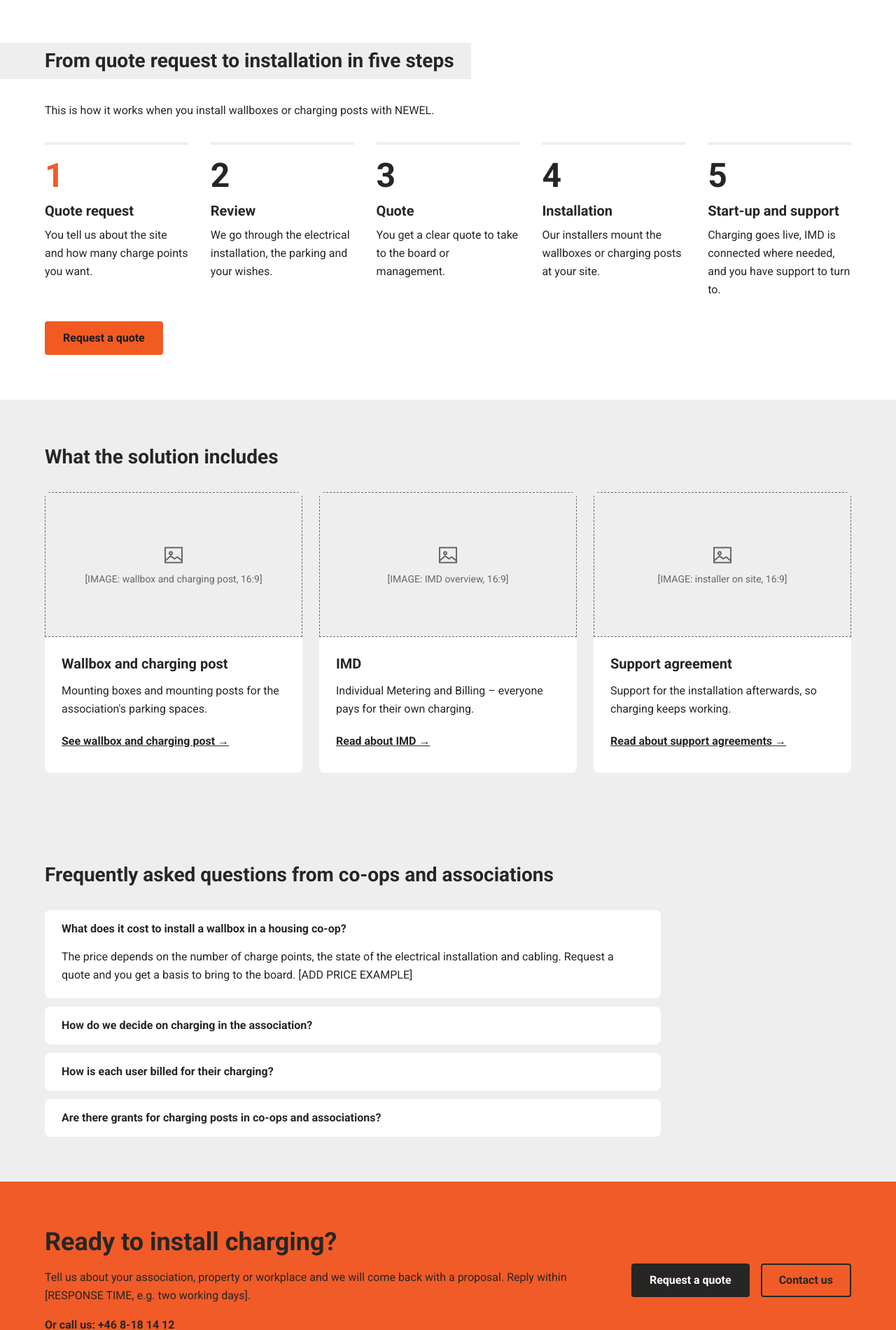
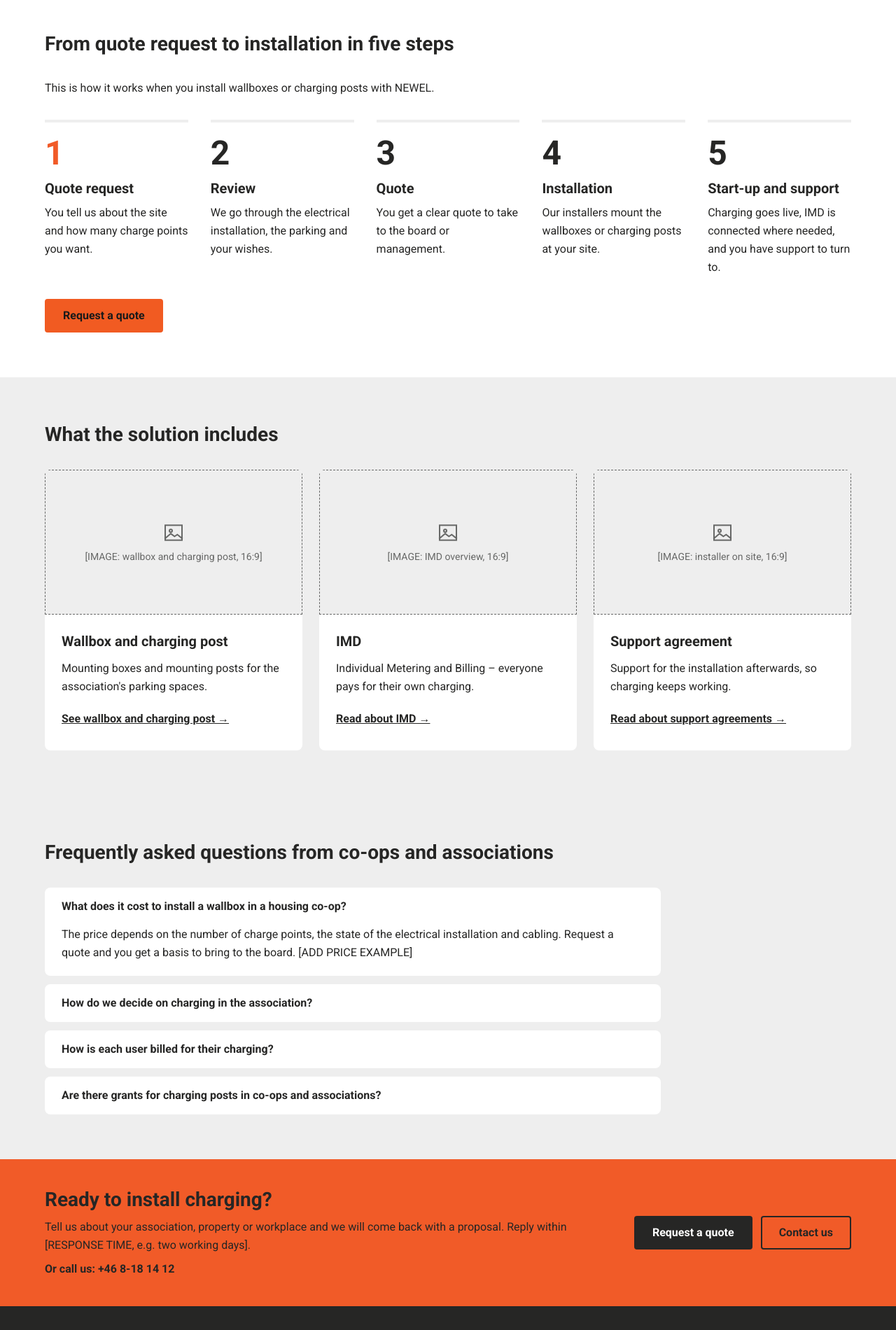
Before and after one commit to VadimD-sketch/newel-demo, a plain HTML site: page v2/en/brf.html in a window 1280 px wide. Shown: the part 1818-3718 px from the top of the page at 70% size. Drawn offline with Linux system fonts and the light colour scheme.

Commit message:
Variant B English: plain headings and slimmer call to action

```diff
--- a/v2/en/brf.html
+++ b/v2/en/brf.html
@@ -18,7 +18,7 @@ a:hover{text-decoration:underline !important}
 .sec{padding:64px 0;overflow:hidden}
 .h1{font-size:48px;line-height:56px;font-weight:700;color:var(--newel-black)}
 .sub{font-size:28px;line-height:36px;font-weight:700;color:var(--newel-grey)}
-.h2{align-self:flex-start;display:inline-block;margin-left:calc(50% - 50vw);padding:8px 24px 8px calc(50vw - 50%);background:var(--light-grey);font-size:28px;line-height:36px;font-weight:700;color:var(--newel-black)}
+.h2{font-size:28px;line-height:36px;font-weight:700;color:var(--newel-black)}
 .h2p{font-size:28px;line-height:36px;font-weight:700;color:var(--newel-black)}
 .h3{font-size:20px;line-height:28px;font-weight:700;color:var(--newel-black)}
 .cap{font-size:14px;line-height:20px;color:var(--newel-grey)}
@@ -163,7 +163,7 @@ header nav .dd-panel a[aria-current="page"]{font-weight:700;background:var(--lig
 
 <section style="background:var(--white);color:var(--newel-black);font-family:Roboto,system-ui,'Segoe UI',Arial,sans-serif;font-size:16px;line-height:26px;padding:64px 0;overflow:hidden">
 <div style="max-width:1200px;margin:0 auto;padding:0 24px;display:flex;flex-direction:column;gap:32px">
-<h2 style="margin:0 0 0 calc(50% - 50vw);align-self:flex-start;display:inline-block;padding:8px 24px 8px calc(50vw - 50%);background:var(--light-grey);font-size:28px;line-height:36px;font-weight:700;color:var(--newel-black)">Associations and companies that charge with NEWEL</h2>
+<h2 style="margin:0;font-size:28px;line-height:36px;font-weight:700;color:var(--newel-black)">Associations and companies that charge with NEWEL</h2>
 <div style="display:flex;flex-wrap:wrap;gap:24px">
 <figure style="margin:0;flex:1 1 320px;background:var(--light-grey);border-radius:8px;overflow:hidden;display:flex;flex-direction:column">
 <div role="img" aria-label="Image placeholder: charging installation at a reference customer" style="aspect-ratio:16/9;display:flex;flex-direction:column;align-items:center;justify-content:center;gap:8px;background:var(--white);border:1px dashed var(--newel-grey);color:var(--newel-grey);font-size:14px;line-height:20px;text-align:center;padding:16px">
@@ -208,7 +208,7 @@ header nav .dd-panel a[aria-current="page"]{font-weight:700;background:var(--lig
 
 <section id="steg" style="background:var(--white);color:var(--newel-black);font-family:Roboto,system-ui,'Segoe UI',Arial,sans-serif;font-size:16px;line-height:26px;padding:64px 0;overflow:hidden">
 <div style="max-width:1200px;margin:0 auto;padding:0 24px;display:flex;flex-direction:column;gap:32px">
-<h2 style="margin:0 0 0 calc(50% - 50vw);align-self:flex-start;display:inline-block;padding:8px 24px 8px calc(50vw - 50%);background:var(--light-grey);font-size:28px;line-height:36px;font-weight:700;color:var(--newel-black)">From quote request to installation in five steps</h2>
+<h2 style="margin:0;font-size:28px;line-height:36px;font-weight:700;color:var(--newel-black)">From quote request to installation in five steps</h2>
 <p style="margin:0;max-width:720px">This is how it works when you install wallboxes or charging posts with NEWEL.</p>
 <ol style="list-style:none;margin:0;padding:0;display:flex;flex-wrap:wrap;gap:32px">
 <li style="flex:1 1 200px;border-top:4px solid var(--light-grey);padding-top:16px;display:flex;flex-direction:column;gap:8px">
@@ -311,13 +311,13 @@ header nav .dd-panel a[aria-current="page"]{font-weight:700;background:var(--lig
 </main>
 
 <section style="background:var(--newel-orange);color:var(--ink-strong);font-family:Roboto,system-ui,'Segoe UI',Arial,sans-serif;font-size:16px;line-height:26px">
-<div style="max-width:1200px;margin:0 auto;padding:64px 24px;display:flex;flex-wrap:wrap;gap:32px;align-items:center;justify-content:space-between">
-<div style="flex:1 1 520px;display:flex;flex-direction:column;gap:16px">
-<h2 style="margin:0;font-size:36px;line-height:44px;font-weight:700;color:var(--newel-black)">Ready to install charging?</h2>
+<div style="max-width:1200px;margin:0 auto;padding:40px 24px;display:flex;flex-wrap:wrap;gap:16px 32px;align-items:center;justify-content:space-between">
+<div style="flex:1 1 420px;display:flex;flex-direction:column;gap:8px">
+<h2 style="margin:0;font-size:28px;line-height:36px;font-weight:700;color:var(--newel-black)">Ready to install charging?</h2>
 <p style="margin:0;color:var(--newel-black)">Tell us about your association, property or workplace and we will come back with a proposal. Reply within [RESPONSE TIME, e.g. two working days].</p>
 <p style="margin:0;font-weight:700;color:var(--newel-black)">Or call us: +46 8-18 14 12</p>
 </div>
-<div style="display:flex;flex-wrap:wrap;gap:16px">
+<div style="display:flex;flex-wrap:wrap;gap:12px">
 <a class="btn btn-dark" href="offert.html?typ=brf" style="display:inline-flex;align-items:center;justify-content:center;min-height:48px;padding:0 24px;background:var(--newel-black);color:var(--white);border:2px solid var(--newel-black);font-size:16px;line-height:24px;font-weight:700;border-radius:4px;text-decoration:none">Request a quote</a>
 <a class="btn btn-outline-dark" href="kontakt.html" style="display:inline-flex;align-items:center;justify-content:center;min-height:48px;padding:0 24px;background:transparent;color:var(--newel-black);border:2px solid var(--newel-black);font-size:16px;line-height:24px;font-weight:700;border-radius:4px;text-decoration:none">Contact us</a>
 </div>
```
Also changed, not shown: v2/en/fastighetsagare.html (+5 -5 lines), v2/en/foretag.html (+5 -5 lines), v2/en/imd.html (+5 -5 lines), v2/en/index.html (+7 -7 lines), v2/en/laddbox.html (+6 -6 lines), v2/en/referenser.html (+4 -4 lines), v2/en/supportavtal.html (+5 -5 lines), v2/en/tjanster.html (+4 -4 lines).
